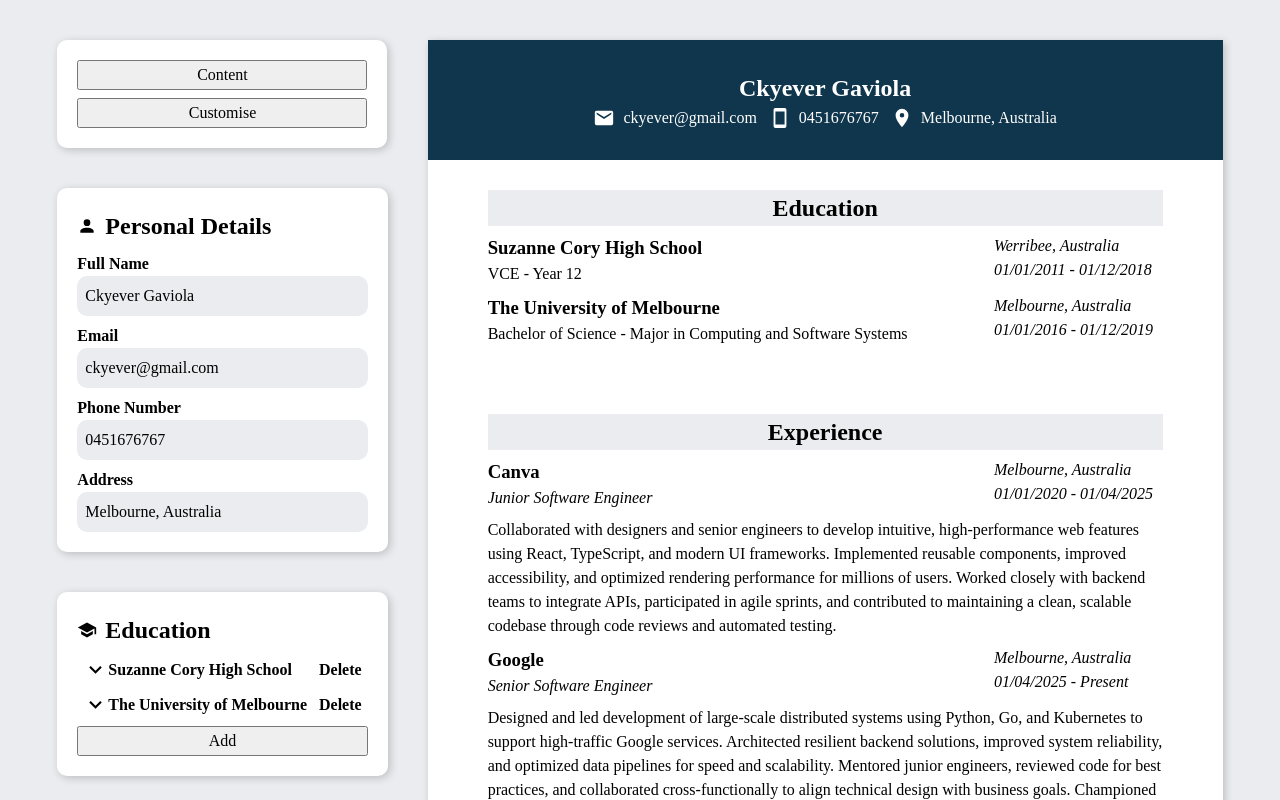
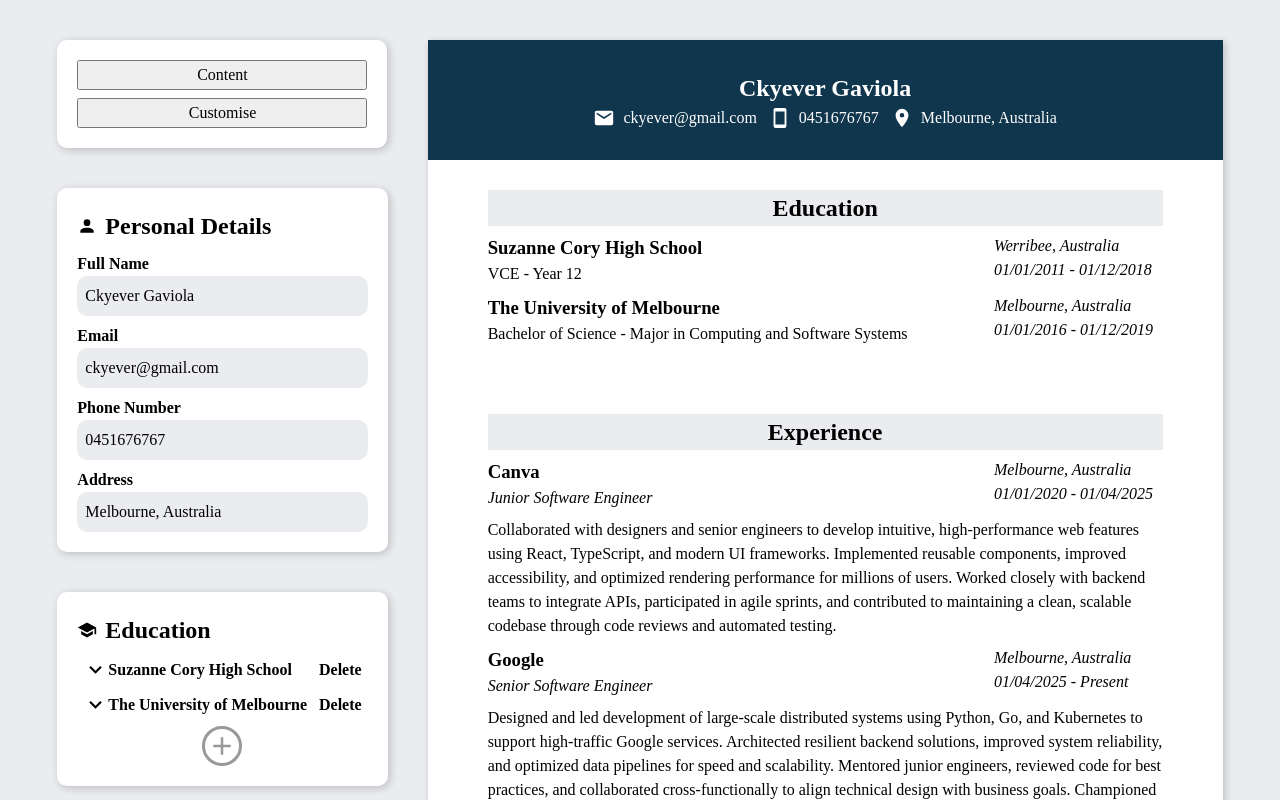
Before and after one commit to ckyever/cv-application, a React (Vite) app: page / in a window 1280 px wide. Shown: the top 800 px of the page. Built offline with nearby package versions, Linux system fonts and the light colour scheme.

Commit message:
Change styling on add buttons

```diff
--- a/src/components/Card.jsx
+++ b/src/components/Card.jsx
@@ -1,5 +1,6 @@
 import { useState } from "react";
 import "../styles/Card.css";
+import addIcon from "../assets/plus.svg";
 
 import { EDIT_ELEMENT_KEY } from "../constants.js";
 import { createEducationTemplate, createExperienceTemplate } from "../data.js";
@@ -62,13 +63,14 @@ function Card({
         ))}
       {editElements && (
         <button
+          className="add-button"
           onClick={() => {
             setExpandedId(
               addNewElement(editElementKey, resumeData, setResumeData)
             );
           }}
         >
-          Add
+          <img className="add-icon" src={addIcon} alt="Add icon" />
         </button>
       )}
     </div>
--- a/src/styles/Card.css
+++ b/src/styles/Card.css
@@ -14,3 +14,24 @@
 .card .title .icon {
   width: 20px;
 }
+
+.card .add-button {
+  align-self: center;
+  display: flex;
+  justify-content: center;
+  background-color: transparent;
+  width: 40px;
+  height: 40px;
+  border-radius: 100%;
+  border: 3px solid #999999;
+  padding: 2px;
+}
+
+.card .add-button:hover {
+  background-color: var(--main-background-color);
+  cursor: pointer;
+}
+
+.card .add-icon {
+  width: 40px;
+}
```
Also changed, not shown: src/assets/plus.svg.
